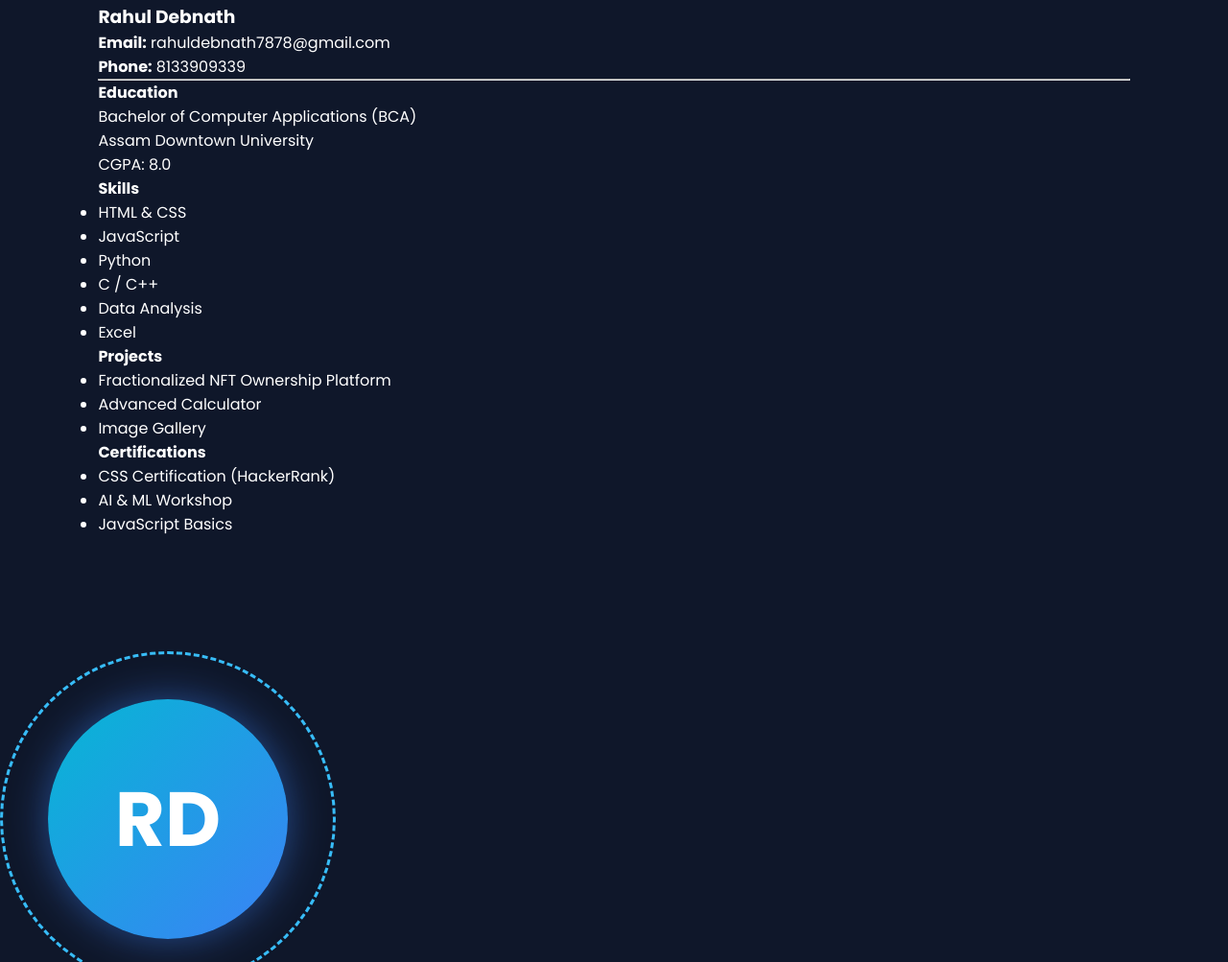
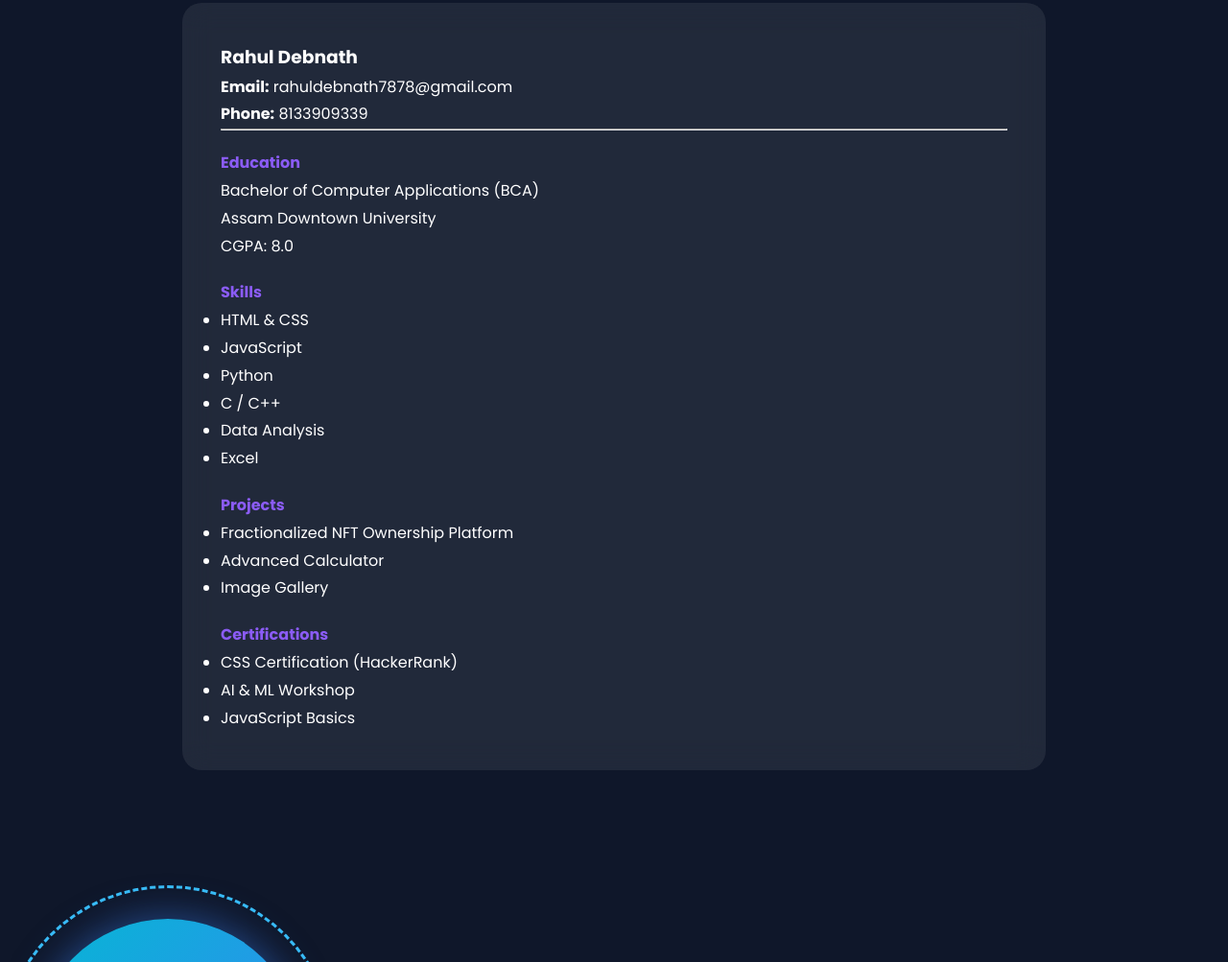
Before and after one commit to Asiviguy/CodeAlpha_Portfolio, a plain HTML site: page index.html in a window 1280 px wide. Shown: the part 1030-2033 px from the top of the page at 96% size. Drawn offline with Linux system fonts and the light colour scheme.

Commit message:
Update style.css

```diff
--- a/style.css
+++ b/style.css
@@ -312,8 +312,8 @@ footer{
     border-radius:8px;
 }
 .avatar-circle{
-    width:250px;
-    height:250px;
+    width:280px;
+    height:280px;
     border-radius:50%;
     display:flex;
     justify-content:center;
@@ -324,3 +324,17 @@ footer{
     color:white;
     box-shadow:0 0 40px rgba(59,130,246,.5);
 }
+.resume-card{
+    max-width:900px;
+    margin:auto;
+    padding:40px;
+    background:rgba(255,255,255,0.08);
+    border-radius:20px;
+    backdrop-filter:blur(15px);
+    line-height:1.8;
+}
+
+.resume-card h4{
+    margin-top:20px;
+    color:#8b5cf6;
+}
```
